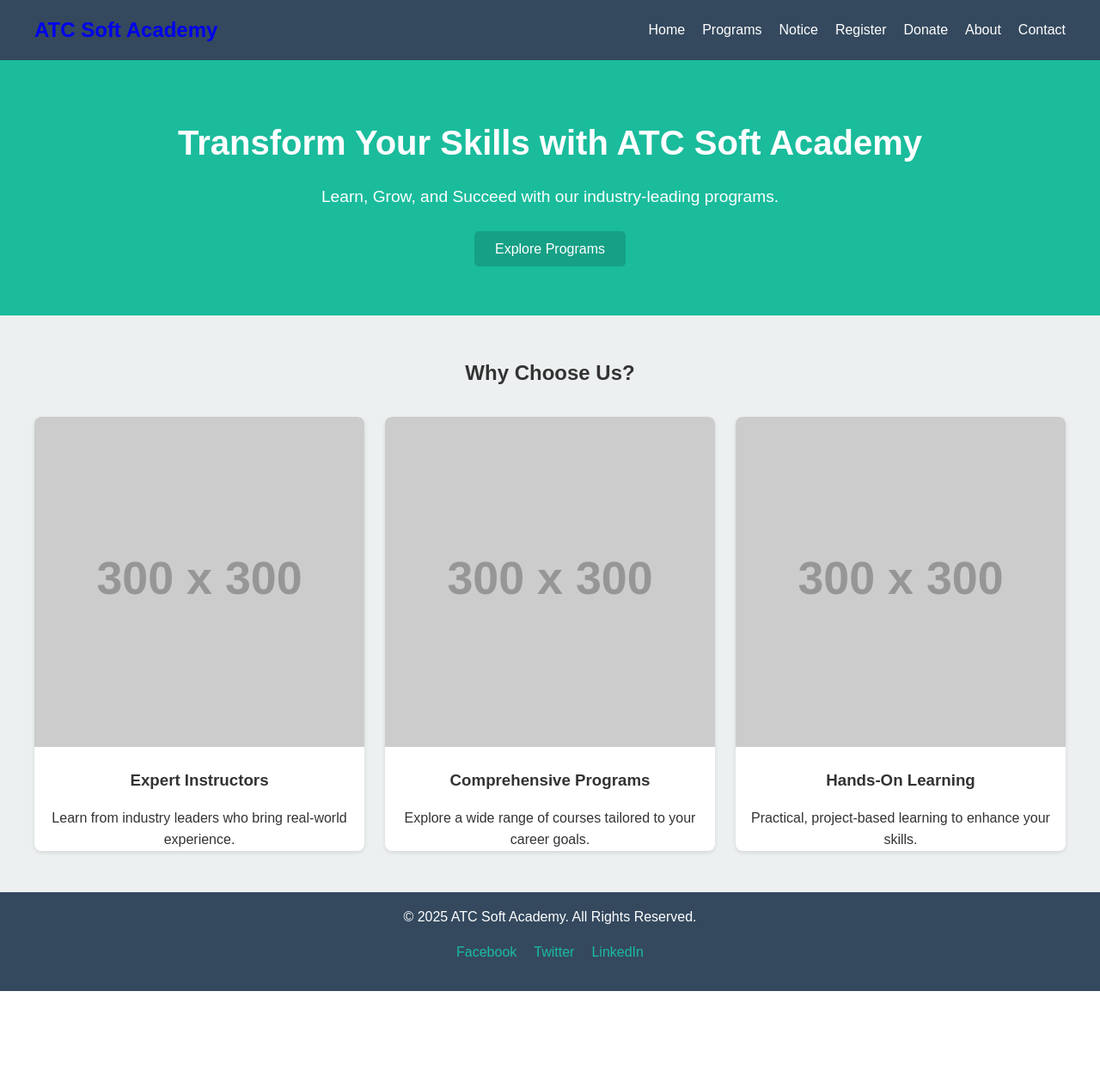
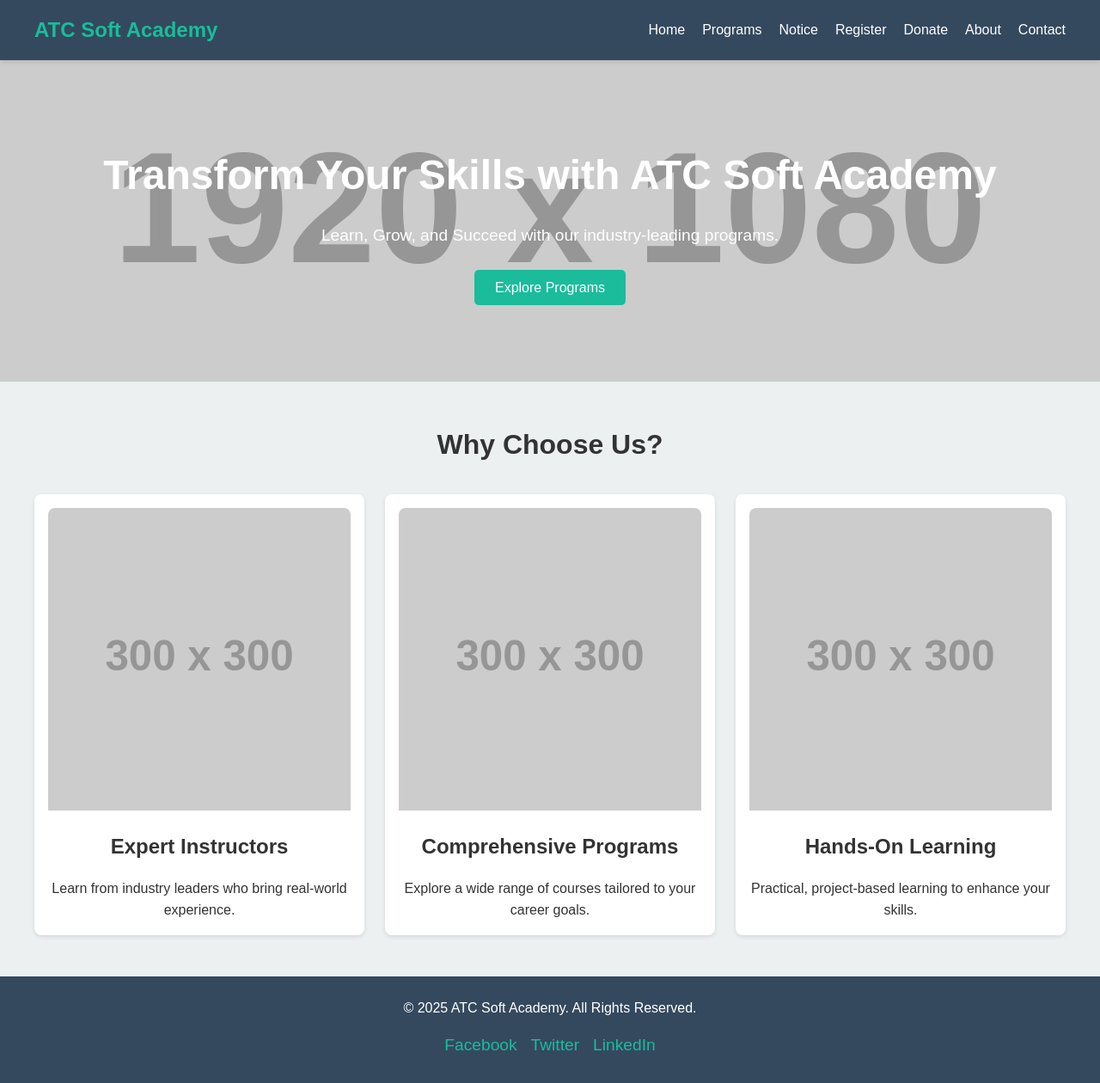
Before and after one commit to mktc2025/ATCSoftAcademy, a plain HTML site: page index.html in a window 1280 px wide. Shown: the whole page at 86% size. Before the commit the page ends 1153 px from the top, so only its background shows below. Drawn offline with Linux system fonts and the light colour scheme; placeholder pictures from the web are drawn by us.

Commit message:
Update styles.css

```diff
--- a/styles.css
+++ b/styles.css
@@ -8,9 +8,10 @@ body, h1, h2, h3, p, ul, li, a {
 }
 
 body {
-    font-family: 'Arial', sans-serif;
+    font-family: 'Poppins', sans-serif;
+    color: #333;
     line-height: 1.6;
-    color: #333;
+    background-color: #f9f9f9;
 }
 
 /* Navigation Bar */
@@ -21,6 +22,7 @@ body {
     position: sticky;
     top: 0;
     z-index: 1000;
+    box-shadow: 0 2px 5px rgba(0, 0, 0, 0.1);
 }
 .navbar .container {
     display: flex;
@@ -33,6 +35,7 @@ body {
 .navbar .logo {
     font-size: 1.5rem;
     font-weight: bold;
+    color: #1abc9c;
 }
 .navbar .nav-links {
     display: flex;
@@ -51,13 +54,13 @@ body {
 
 /* Hero Section */
 .hero {
-    background: #1abc9c;
+    background: url('https://via.placeholder.com/1920x1080') center/cover no-repeat;
     color: #fff;
     text-align: center;
-    padding: 4rem 1rem;
+    padding: 6rem 1rem;
 }
 .hero h1 {
-    font-size: 2.5rem;
+    font-size: 3rem;
     margin-bottom: 1rem;
 }
 .hero p {
@@ -65,14 +68,15 @@ body {
     margin-bottom: 2rem;
 }
 .hero .btn-primary {
-    background: #16a085;
+    background: #1abc9c;
     color: #fff;
     padding: 0.75rem 1.5rem;
+    font-size: 1rem;
     border-radius: 5px;
     transition: background 0.3s;
 }
 .hero .btn-primary:hover {
-    background: #0e6655;
+    background: #16a085;
 }
 
 /* Highlights Section */
@@ -83,6 +87,7 @@ body {
 .highlights h2 {
     text-align: center;
     margin-bottom: 2rem;
+    font-size: 2rem;
 }
 .grid {
     display: grid;
@@ -97,16 +102,15 @@ body {
     overflow: hidden;
     text-align: center;
     box-shadow: 0 2px 5px rgba(0, 0, 0, 0.1);
+    padding: 1rem;
 }
 .card img {
     width: 100%;
-    height: auto;
+    border-radius: 8px 8px 0 0;
 }
 .card h3 {
+    font-size: 1.5rem;
     margin: 1rem 0;
-}
-.card p {
-    padding: 0 1rem;
 }
 
 /* Footer */
@@ -114,16 +118,17 @@ body {
     background: #34495e;
     color: #fff;
     text-align: center;
-    padding: 1rem 0;
+    padding: 1.5rem 0;
 }
 .footer .social-links {
     display: flex;
     justify-content: center;
+    gap: 1rem;
     margin: 1rem 0;
 }
 .footer .social-links a {
-    margin: 0 10px;
     color: #1abc9c;
+    font-size: 1.2rem;
     transition: color 0.3s;
 }
 .footer .social-links a:hover {
```
